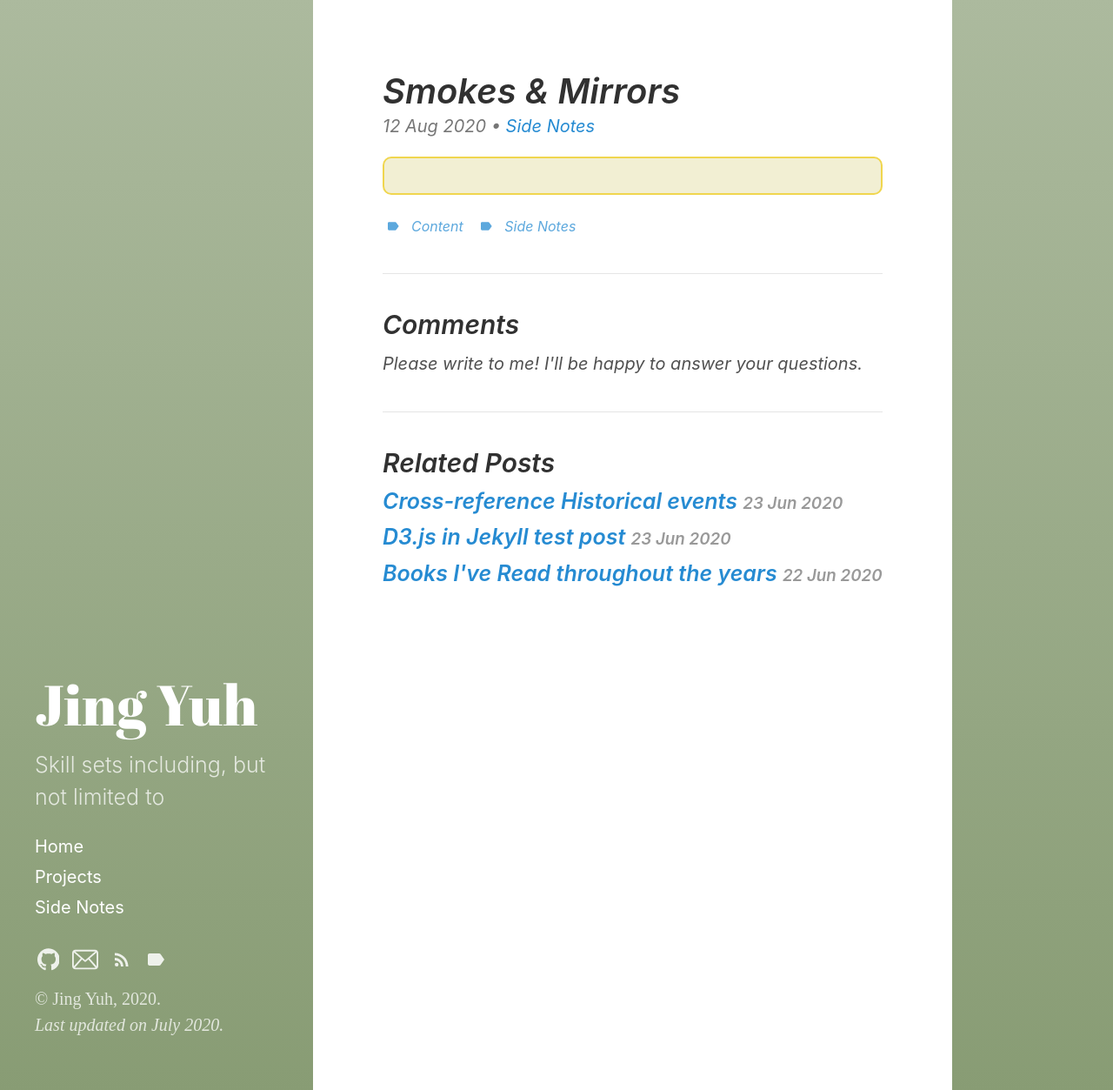
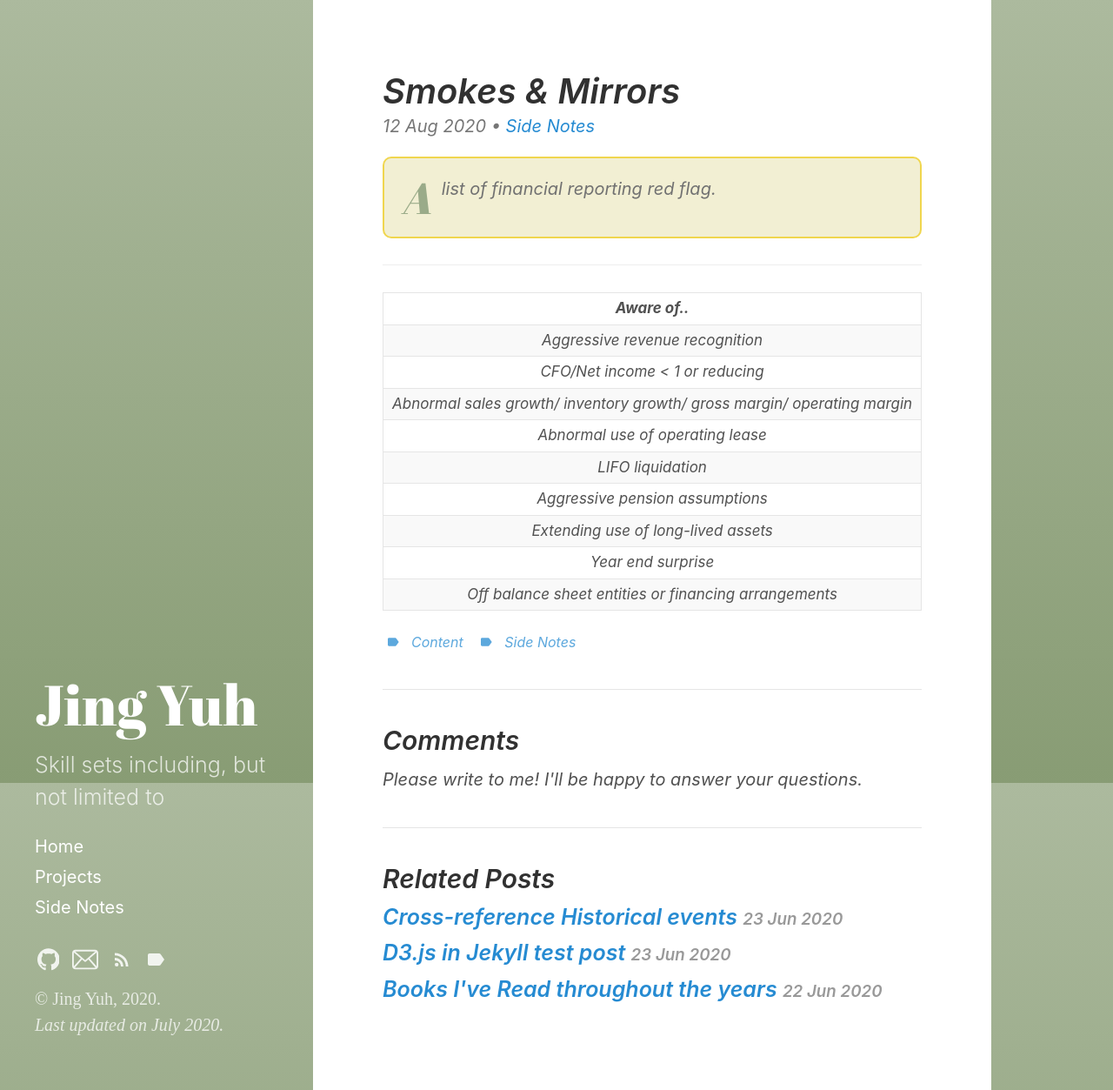
Before and after one commit to jyang123-bit/Website, a Jekyll site: the page built from _posts/2020-08-12-SideNotes-Smoke & Mirrors.md, in a window 1280 px wide and 1253 px high. Shown: the whole window at 87% size. Built offline with Jekyll 4.4.1, drawn with Linux system fonts in a browser that asks for light colours.

Commit message:
Update 2020-08-12-SideNotes-Smoke & Mirrors.md

```diff
--- a/_posts/2020-08-12-SideNotes-Smoke & Mirrors.md
+++ b/_posts/2020-08-12-SideNotes-Smoke & Mirrors.md
@@ -14,5 +14,20 @@
 ---
 
 <p class="message">
-  <span class="padded-dropcap"></span>
+  <span class="padded-dropcap">A</span> list of financial reporting red flag.
 </p>
+
+---
+
+| Aware of..                                                                 |
+|:--------------------------------------------------------------------------:|
+| Aggressive revenue recognition                                             |
+| CFO/Net income < 1 or reducing                                             |
+| Abnormal sales growth/ inventory growth/ gross margin/ operating margin    |
+| Abnormal use of operating lease                                            |
+| LIFO liquidation                                                           |
+| Aggressive pension assumptions                                             |
+| Extending use of long-lived assets                                         |
+| Year end surprise                                                          |
+| Off balance sheet entities or financing arrangements                       |
+|----------------------------------------------------------------------------|
```
